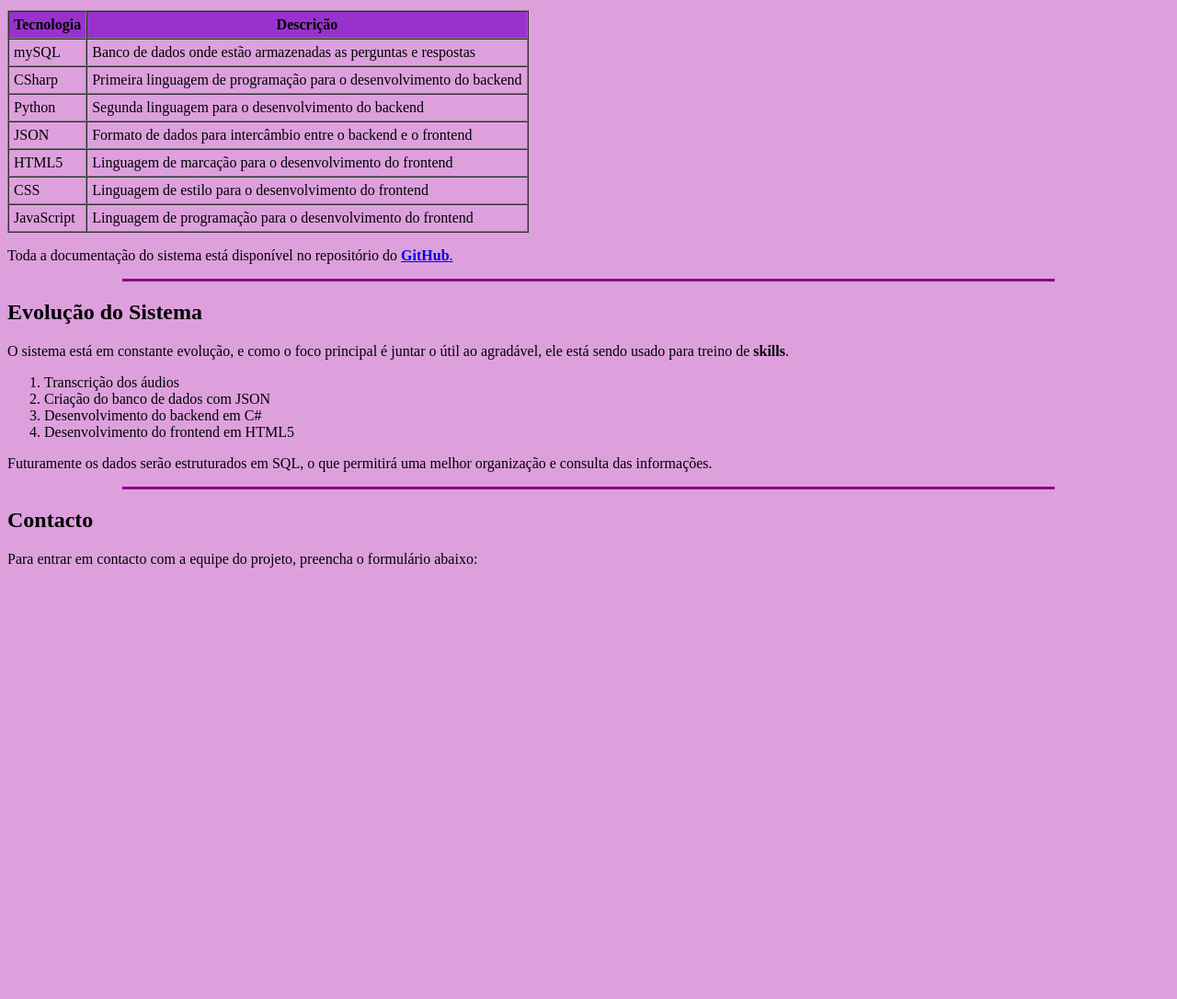
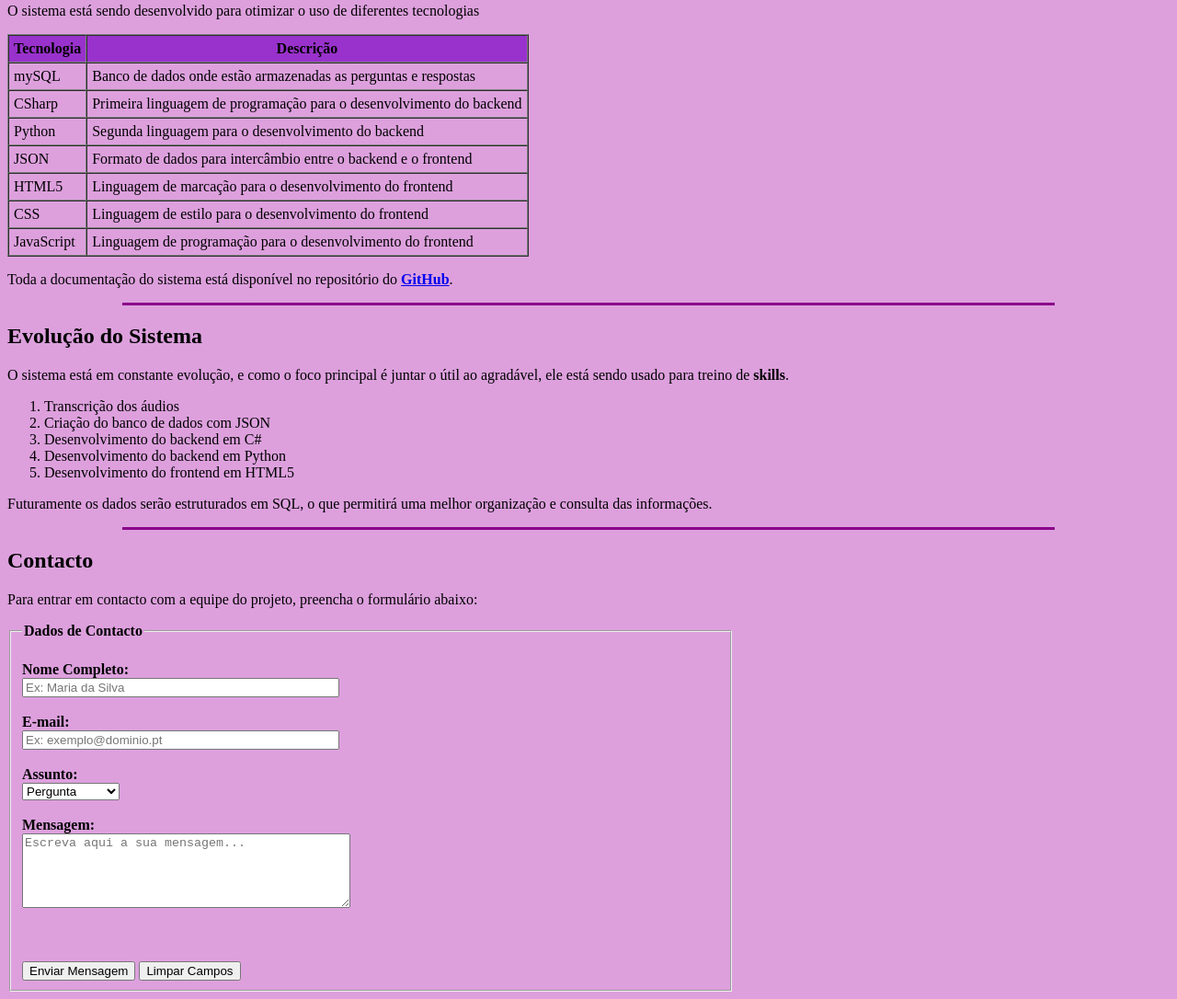
Before and after one commit to devgabimoraes/oraculo-sim-nao, a plain HTML site: page web/index.html in a window 1280 px wide. Shown: the part 573-1659 px from the top of the page at 92% size. Before the commit the page ends 1206 px from the top, so only its background shows below. Drawn offline with Linux system fonts and the light colour scheme.

Commit message:
add: formulário e links

```diff
--- a/web/index.html
+++ b/web/index.html
@@ -1,5 +1,5 @@
 <!DOCTYPE html>
-<html>
+<html lang="pt-BR">
     <head>
         <meta charset="UTF-8">
         <title>Projeto Radiestesia</title>
@@ -25,19 +25,21 @@
         <main>
             <!--Secção 1: Sobre-->
             <section id="sobre">
-                <h2>Sobre nós</h2>
-                <p>Este projeto é inspirado no canal do instagram da <strong>@juliastudioo</strong></p>
+                <h2>Sobre o projeto</h2>
+                <p>Este projeto é inspirado no canal do instagram da <strong><a href="https://www.instagram.com/juliajstudioo/" target="_blank">@juliajstudioo</a></strong></p>
                 <p>O canal posta semanalmente perguntas sobre vários temas enviadas pelo público</p>
-                <p>Por meio da <b>radiestesia</b> mais de <b>2mil perguntas</b> já foram respondida em SIM, NÃO ou INDIFERENTE. </p>
+                <p>Por meio da <b>radiestesia</b> mais de <b>2 mil perguntas</b> já foram respondidas em SIM, NÃO ou INDIFERENTE. </p>
+                <img src="imagens/radiestesia.jpg" alt="Sistema" width="400" height="300">
             </section>
             <hr width="80%" size="3" color="#8B008B">
 
             <!--Secção 2: sistema-->
             <section id="sistema">
                 <h2>O que o sistema faz?</h2>
+
                 <ul>
                     <li>Pesquisa por palavras chave</li>
-                    <li>Realiza busca por ID's</li>
+                    <li>Realiza busca por IDs</li>
                     <li>Realiza busca sem acentos</li>
                     <li>Realiza busca por perguntas relacionadas</li>
                 </ul>
@@ -85,7 +87,7 @@
                     </tr>
                 </table>
 
-                <p>Toda a documentação do sistema está disponível no repositório do <strong><a href="https://github.com/devgabimoraes/oraculo-sim-nao.git">GitHub</strong>.</a></p>
+                <p>Toda a documentação do sistema está disponível no repositório do <strong><a href="https://github.com/devgabimoraes/oraculo-sim-nao.git">GitHub</a></strong>.</p>
             </section>
             <hr width="80%" size="3" color="#8B008B">
 
@@ -98,6 +100,7 @@
                     <li>Transcrição dos áudios</li>
                     <li>Criação do banco de dados com JSON</li>
                     <li>Desenvolvimento do backend em C#</li>
+                    <li>Desenvolvimento do backend em Python</li>
                     <li>Desenvolvimento do frontend em HTML5</li>
                 </ol>
 
@@ -109,6 +112,42 @@
             <section id="contacto">
                 <h2>Contacto</h2>
                 <p>Para entrar em contacto com a equipe do projeto, preencha o formulário abaixo:</p>
+            <!--Formulário de contacto-->
+            <form action="" method="post">
+                <fieldset style="width: 60%;">
+                    <legend><b>Dados de Contacto</b></legend>
+                    <br>
+
+                    <!--Campo Nome-->
+                        <label for="nome"><b>Nome Completo:</b></label><br>
+                        <input type="text" id="nome" name="nome" placeholder="Ex: Maria da Silva" size="40" required>
+                        <br><br>
+
+                        <!--Campo Email-->
+                        <label for="email"><b>E-mail:</b></label><br>
+                        <input type="email" id="email" name="email" placeholder="Ex: exemplo@dominio.pt" size="40" required>
+                        <br><br>
+
+                        <!--Campo Assunto (Select/Drop-Down)-->
+                        <label for="assunto"><b>Assunto:</b></label><br>
+                        <select id="assunto" name="assunto">
+                            <option value="duvida">Pergunta</option>
+                            <option value="exercicio">Dúvidas</option>
+                            <option value="exercicio">Consultas</option>
+                            <option value="outro">Outro assunto</option>
+                        </select>
+                        <br><br>
+
+                        <!--Campo Mensagem-->
+                        <label for="mensagem"><b>Mensagem:</b></label><br>
+                        <textarea id="mensagem" name="mensagem" rows="5" cols="42" placeholder="Escreva aqui a sua mensagem..." required></textarea>                       <br><br>
+                        <br><br>
+
+                            <!--Botões de ação-->
+                            <input type="submit" value="Enviar Mensagem">
+                            <input type="reset" value="Limpar Campos">
+                </fieldset>
+            </form>
             </section>
         </main>
 
```
